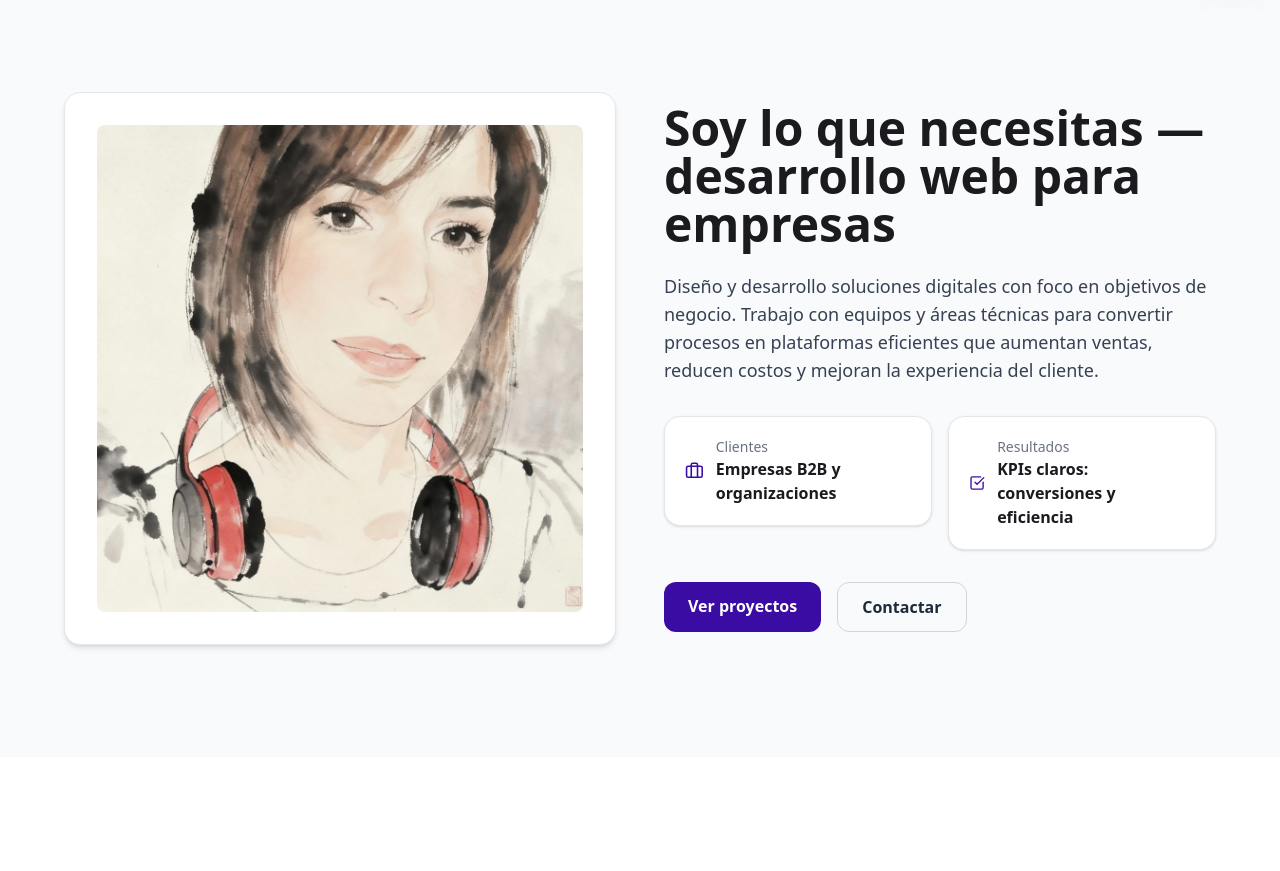
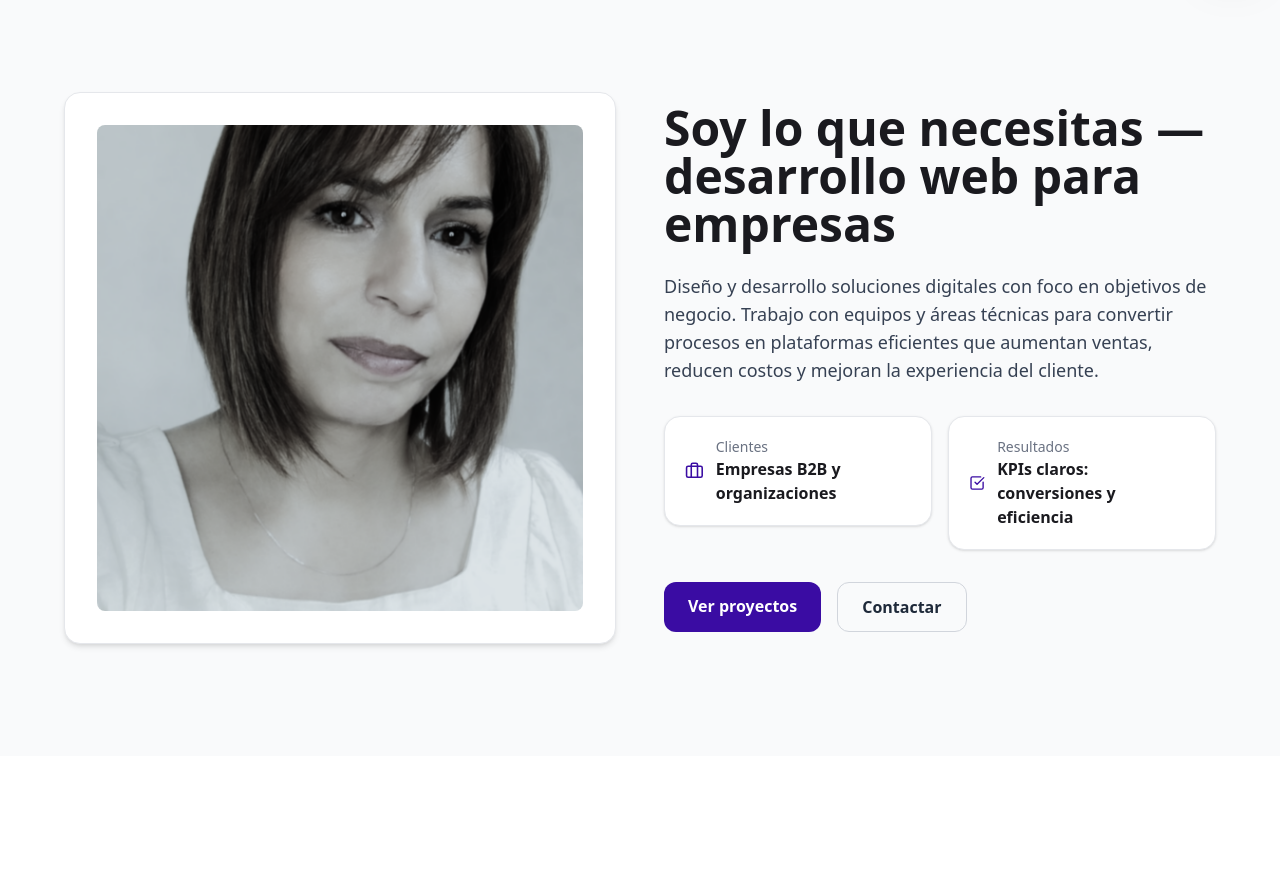
Before and after one commit to JPgitidaho/crecermarketing-web, a React (Vite) app: page / in a window 1280 px wide. Shown: the part 820-1691 px from the top of the page. Built offline with nearby package versions, Linux system fonts and the light colour scheme.

Commit message:
changes potho

```diff
--- a/src/components/About.jsx
+++ b/src/components/About.jsx
@@ -8,7 +8,7 @@ export default function About() {
 <FadeInSection>
   <div className="bg-white p-8 rounded-2xl border border-gray-200 shadow-md">
     <img
-      src="/assets/juanita.webp"
+      src="/assets/juanita.png"
       alt="Juanita Perez - Desarrollo Web para Empresas"
       className="w-full rounded-lg"
     />
```
Also changed, not shown: public/assets/juanita.png (added), public/assets/juanita.webp (deleted).
